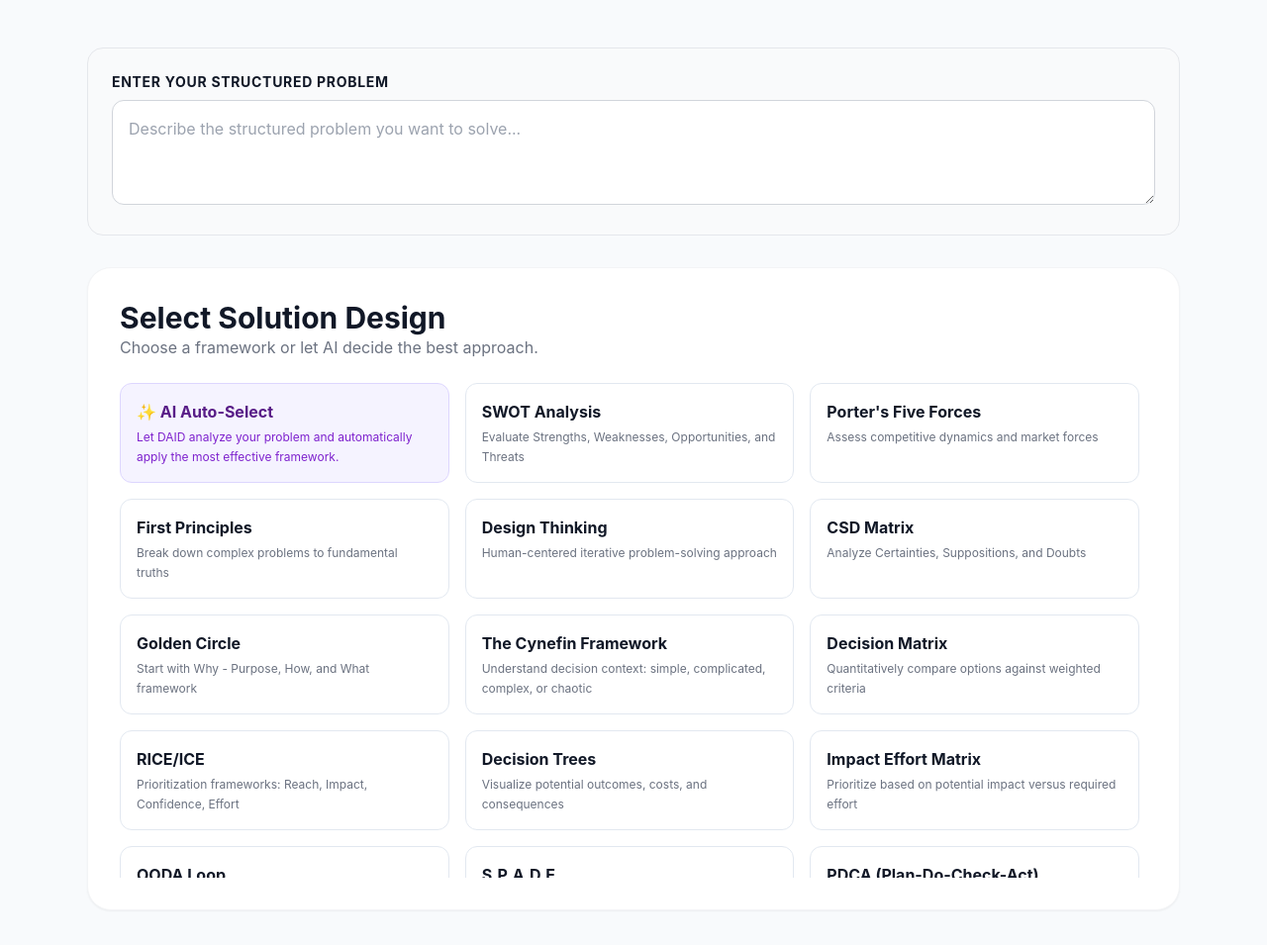
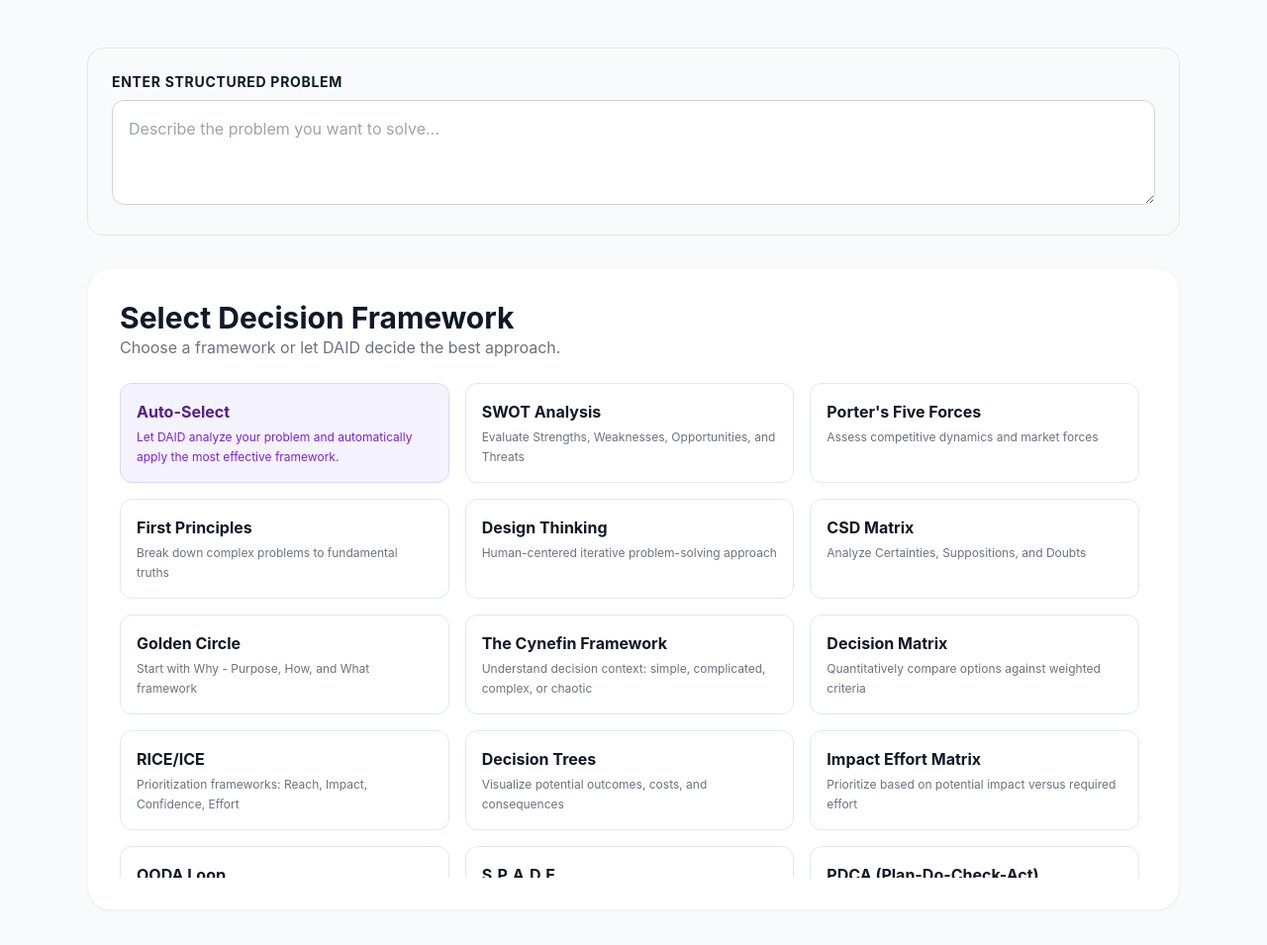
Before and after one commit to edimaudo/DAID, a FastAPI app: page /app in a window 1280 px wide. Shown: the part 65-1020 px from the top of the page at 99% size. Run offline with FastAPI, Linux system fonts and the light colour scheme; some libraries are stand-ins or nearby versions.

Commit message:
Update app.html

```diff
--- a/templates/app.html
+++ b/templates/app.html
@@ -30,9 +30,9 @@
     </div>
 
     <div id="directEntryBox" class="mb-8 bg-gray-50 border border-gray-200 rounded-2xl p-6 hidden">
-        <h3 class="text-sm font-bold text-gray-900 uppercase tracking-wider mb-2">Enter Your Structured Problem</h3>
+        <h3 class="text-sm font-bold text-gray-900 uppercase tracking-wider mb-2">Enter Structured Problem</h3>
         <textarea id="manualProblemInput" rows="3"
-                  placeholder="Describe the structured problem you want to solve..."
+                  placeholder="Describe the problem you want to solve..."
                   class="w-full p-4 border border-gray-300 rounded-xl focus:ring-2 focus:ring-blue-500 focus:outline-none"></textarea>
     </div>
 
@@ -49,7 +49,7 @@
 
 <script>
     const FRAMEWORKS = [
-        { id: "auto-select", name: "✨ AI Auto-Select", desc: "Let DAID analyze your problem and automatically apply the most effective framework." },
+        { id: "auto-select", name: "Auto-Select", desc: "Let DAID analyze your problem and automatically apply the most effective framework." },
         { id: "swot", name: "SWOT Analysis", desc: "Evaluate Strengths, Weaknesses, Opportunities, and Threats" },
         { id: "porter-five-forces", name: "Porter's Five Forces", desc: "Assess competitive dynamics and market forces" },
         { id: "first-principles", name: "First Principles", desc: "Break down complex problems to fundamental truths" },
@@ -151,8 +151,8 @@
         div.className = 'space-y-6 animate-in fade-in duration-500';
         div.innerHTML = `
             <div>
-                <h2 class="text-3xl font-bold font-inter text-gray-900">Select Solution Design</h2>
-                <p class="text-gray-500">Choose a framework or let AI decide the best approach.</p>
+                <h2 class="text-3xl font-bold font-inter text-gray-900">Select Decision Framework</h2>
+                <p class="text-gray-500">Choose a framework or let DAID decide the best approach.</p>
             </div>
             <div class="grid grid-cols-1 md:grid-cols-2 lg:grid-cols-3 gap-4 max-h-[500px] overflow-y-auto pr-2 custom-scrollbar">
                 ${FRAMEWORKS.map(f => `
@@ -198,7 +198,7 @@
         }
 
         try {
-            const response = await fetch('/api/generate_analysis', {
+            const response = await fetch('/generate_analysis', {
                 method: 'POST',
                 headers: { 'Content-Type': 'application/json' },
                 body: JSON.stringify({
```
